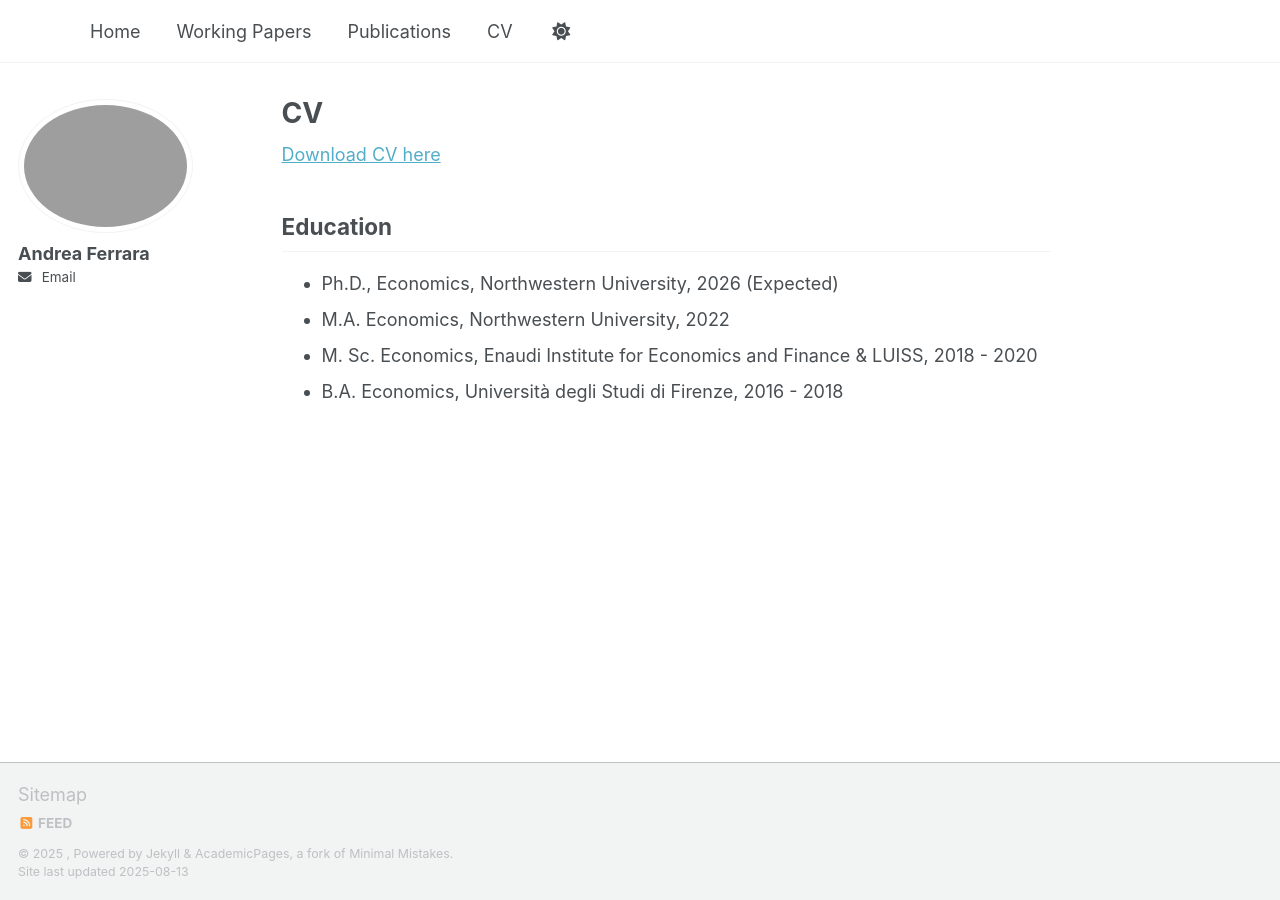
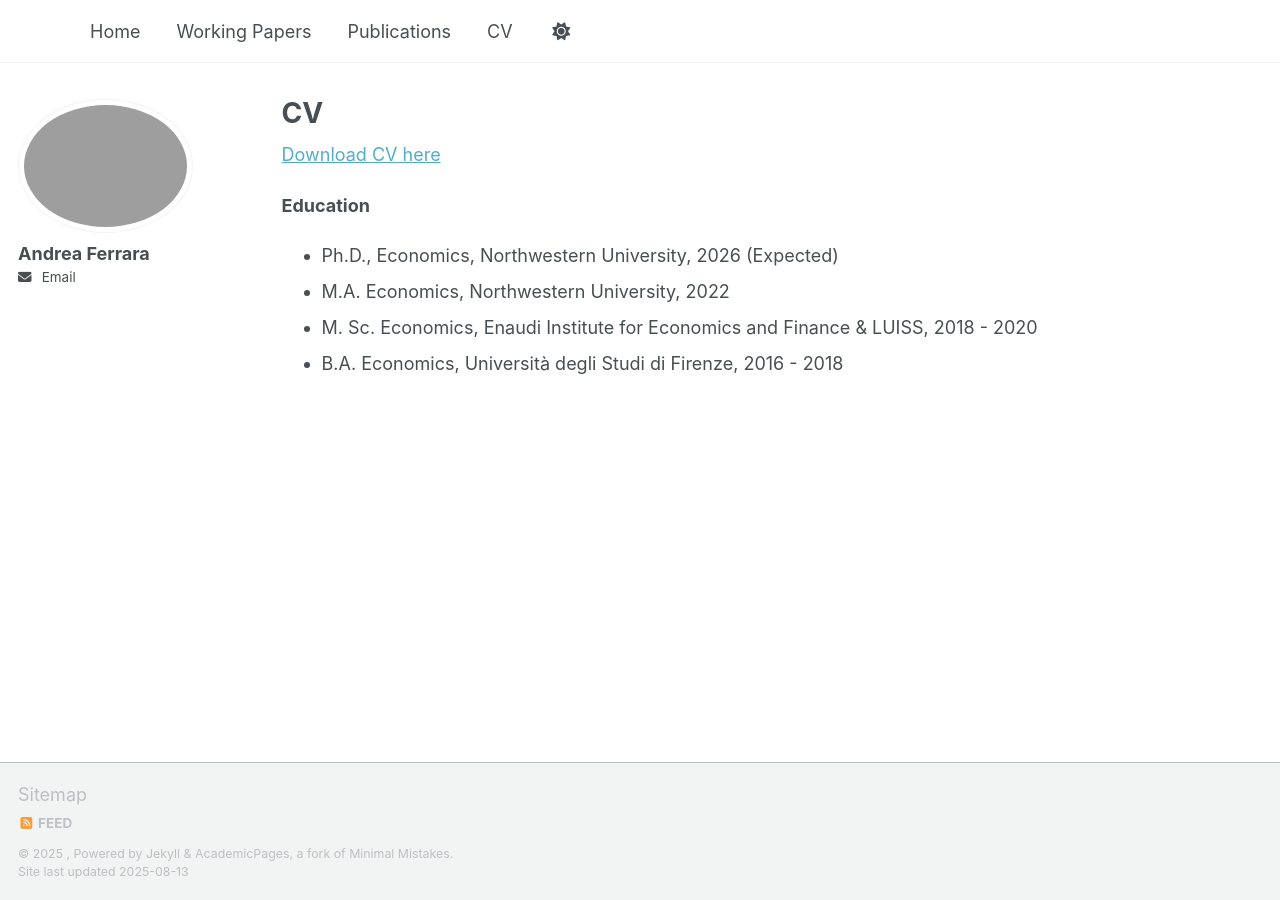
Before and after one commit to AndreaFerrara1997/AndreaFerrara1997.github.io, a Jekyll site: the page built from _pages/cv.md, in a window 1280 px wide. Built offline with Jekyll 4.4.1, drawn with Linux system fonts in a browser that asks for light colours; a script that is not in the unit is left out.

Commit message:
Update cv.md

```diff
--- a/_pages/cv.md
+++ b/_pages/cv.md
@@ -7,7 +7,7 @@ author_profile: true
 
 [Download CV here](/files/CV_Ferrara_Feb_2025.pdf)
 
-## Education
+**Education**
 - Ph.D., Economics, Northwestern University, 2026 (Expected)
 - M.A. Economics, Northwestern University, 2022
 - M. Sc. Economics, Enaudi Institute for Economics and Finance & LUISS, 2018 - 2020
```
